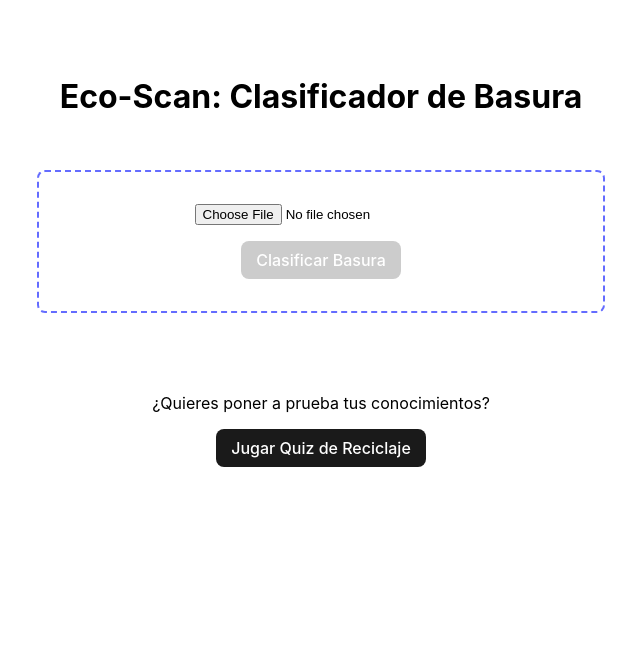
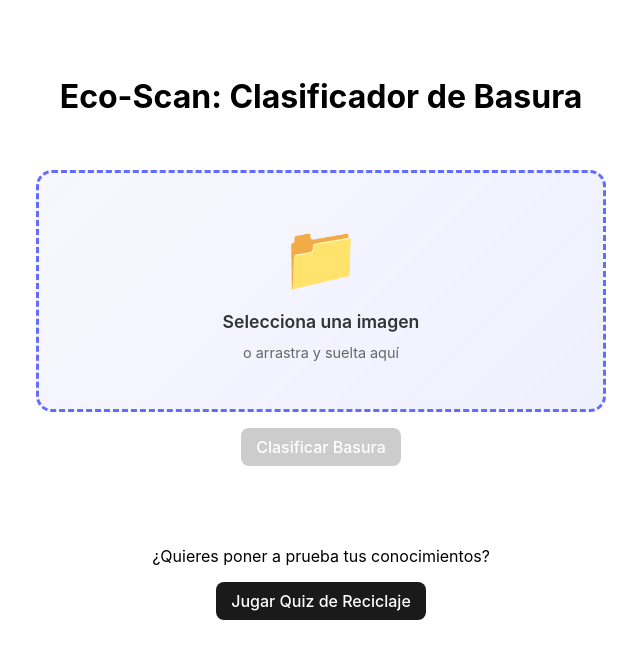
Before and after one commit to LauraMurillas/Eco-Scan, a React (Vite) app: page / in a window 1280 px wide. Shown: the top 658 px of the page, without its empty margins (319-959 px from the left). Built offline with nearby package versions, Linux system fonts and the light colour scheme.

Commit message:
Add a React frontend for image classification and a recycling quiz, and update the AI model used in the backend.

```diff
--- a/server.js
+++ b/server.js
@@ -29,7 +29,7 @@ const CONTENEDORES = {
 };
 
 // Modelo para Análisis
-const MODEL_NAME = "gemini-1.5-flash";
+const MODEL_NAME = "gemini-2.5-flash-image";
 
 // --- RUTAS ---
 
--- a/src/App.css
+++ b/src/App.css
@@ -14,9 +14,6 @@
 }
 
 .upload-section {
-    border: 2px dashed #646cff;
-    padding: 2rem;
-    border-radius: 8px;
     width: 100%;
     max-width: 500px;
     display: flex;
@@ -25,22 +22,79 @@
     gap: 1rem;
 }
 
+.file-input-hidden {
+    display: none;
+}
+
+.file-upload-label {
+    border: 3px dashed #646cff;
+    padding: 3rem 2rem;
+    border-radius: 16px;
+    width: 100%;
+    display: flex;
+    flex-direction: column;
+    align-items: center;
+    gap: 0.75rem;
+    cursor: pointer;
+    transition: all 0.3s ease;
+    background: linear-gradient(135deg, rgba(100, 108, 255, 0.05) 0%, rgba(100, 108, 255, 0.1) 100%);
+}
+
+.file-upload-label:hover {
+    border-color: #535bf2;
+    background: linear-gradient(135deg, rgba(100, 108, 255, 0.1) 0%, rgba(100, 108, 255, 0.15) 100%);
+    transform: translateY(-2px);
+    box-shadow: 0 8px 16px rgba(100, 108, 255, 0.2);
+}
+
+.upload-icon {
+    font-size: 4rem;
+    animation: float 3s ease-in-out infinite;
+}
+
+@keyframes float {
+
+    0%,
+    100% {
+        transform: translateY(0px);
+    }
+
+    50% {
+        transform: translateY(-10px);
+    }
+}
+
+.upload-text {
+    font-size: 1.1rem;
+    font-weight: 600;
+    color: #333;
+    margin: 0;
+}
+
+.upload-subtext {
+    font-size: 0.9rem;
+    color: #666;
+    margin: 0;
+}
+
 .preview-image {
     max-width: 100%;
     max-height: 300px;
-    border-radius: 8px;
+    border-radius: 12px;
     object-fit: contain;
+    box-shadow: 0 4px 12px rgba(0, 0, 0, 0.1);
 }
 
 .result-section {
     margin-top: 1rem;
-    padding: 1rem;
-    background-color: #f9f9f9;
-    border-radius: 8px;
+    padding: 1.5rem;
+    background: linear-gradient(135deg, #f9f9f9 0%, #ffffff 100%);
+    border-radius: 12px;
     width: 100%;
     max-width: 500px;
     text-align: left;
     color: #333;
+    box-shadow: 0 4px 12px rgba(0, 0, 0, 0.08);
 }
 
 button {
@@ -52,17 +106,20 @@ button {
     font-family: inherit;
     background-color: #1a1a1a;
     cursor: pointer;
-    transition: border-color 0.25s;
+    transition: all 0.25s;
     color: white;
 }
 
 button:hover {
     border-color: #646cff;
+    transform: translateY(-1px);
+    box-shadow: 0 4px 8px rgba(0, 0, 0, 0.2);
 }
 
 button:disabled {
     background-color: #ccc;
     cursor: not-allowed;
+    transform: none;
 }
 
 .quiz-trigger {
--- a/src/App.jsx
+++ b/src/App.jsx
@@ -60,10 +60,21 @@ function App() {
             <h1>Eco-Scan: Clasificador de Basura</h1>
 
             <div className="upload-section">
+                <label htmlFor="file-upload" className="file-upload-label">
+                    <div className="upload-icon">📁</div>
+                    <p className="upload-text">
+                        {selectedFile ? selectedFile.name : 'Selecciona una imagen'}
+                    </p>
+                    <p className="upload-subtext">
+                        o arrastra y suelta aquí
+                    </p>
+                </label>
                 <input
+                    id="file-upload"
                     type="file"
                     accept="image/*"
                     onChange={handleFileChange}
+                    className="file-input-hidden"
                 />
 
                 {previewUrl && (
```
